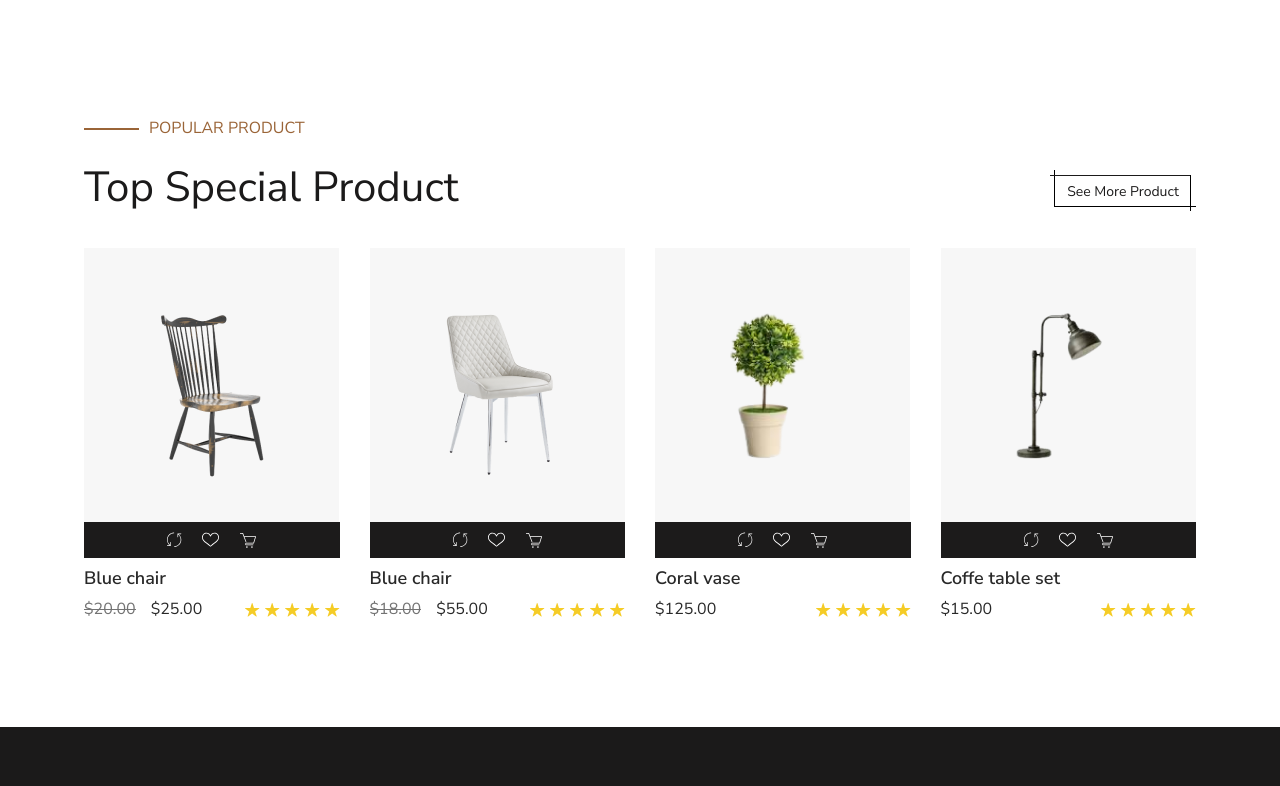
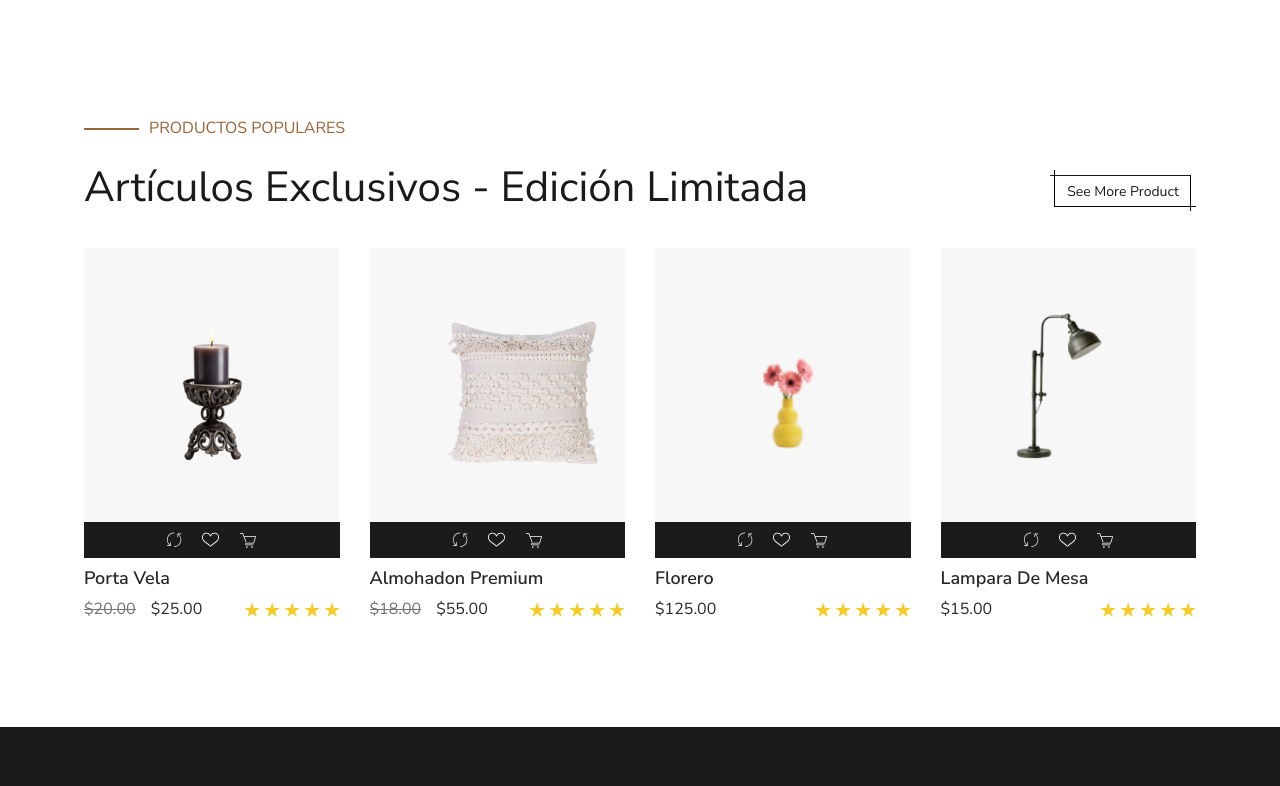
Before and after one commit to tiagooo0/Landing, a website: page index.html in a window 1280 px wide. Shown: the part 2835-3621 px from the top of the page. Drawn offline with Linux system fonts and the light colour scheme; files whose address does not match are found by name.

Commit message:
cambio productos

```diff
--- a/index.html
+++ b/index.html
@@ -965,9 +965,9 @@
         <!-- product -->
         <section class="section__product">
     <div class="product__container">
-        <div class="product__category category">POPULAR PRODUCT</div>
+        <div class="product__category category">PRODUCTOS POPULARES</div>
         <div class="product__info">
-            <h2 class="product__title">Top Special Product</h2>
+            <h2 class="product__title">Artículos Exclusivos - Edición Limitada</h2>
             <div class="product__button button">
             <a href="#" class="product__btn btn btn-product">See More Product</a>
         </div>
@@ -975,7 +975,7 @@
         <div class="tabs__content-row">
             <article class="tabs__content-column">
              <a href="#" class="tabs__content-picture">
-                <img src="img/professional/image08.png" class="product-image" alt="image">
+                <img src="img/Moca/porta-removebg-preview (1).png" class="product-image" alt="image">
              </a>
              <div class="tabs__content-buy">
                 <div class="tabs__content-icons">
@@ -984,7 +984,7 @@
                     <button class="tabs__content-link add-to-cart" ><img src="img/professional/Group03.svg" alt="icon" class="tabs__content-icon"></button>
                 </div>
              </div>
-              <a href="#" class="tabs__content-name">Blue chair</a>
+              <a href="#" class="tabs__content-name">Porta Vela</a>
               <a href="#" class="tabs__content-pricing">
                 <div class="tabs__content-price">
                     <div class="tabs__content-oldPrice">
@@ -1003,7 +1003,7 @@
             </article>
             <article class="tabs__content-column">
                 <a href="#" class="tabs__content-picture">
-                   <img src="img/professional/image07.png" class="product-image" alt="image">
+                   <img src="img/Moca/almohadm.png" width="150%" class="product-image" alt="image">
                 </a>
                 <div class="tabs__content-buy">
                     <div class="tabs__content-icons">
@@ -1012,7 +1012,7 @@
                         <button class="tabs__content-link add-to-cart" ><img src="img/professional/Group03.svg" alt="icon" class="tabs__content-icon"></button>
                     </div>
                 </div>
-                 <a href="#" class="tabs__content-name">Blue chair</a>
+                 <a href="#" class="tabs__content-name">Almohadon Premium</a>
                  <a href="#" class="tabs__content-pricing">
                    <div class="tabs__content-price">
                        <div class="tabs__content-oldPrice">
@@ -1031,7 +1031,7 @@
                 </article>
             <article class="tabs__content-column">
                 <a href="#" class="tabs__content-picture">
-                   <img src="img/professional/image06.png" class="product-image" alt="image">
+                   <img src="img/Moca/ambarlimonflorero-removebg-preview (1).png" width="110%" class="product-image" alt="image">
                 </a>
                 <div class="tabs__content-buy">
                     <div class="tabs__content-icons">
@@ -1040,7 +1040,7 @@
                         <button class="tabs__content-link add-to-cart" ><img src="img/professional/Group03.svg" alt="icon" class="tabs__content-icon"></button>
                     </div>
                 </div>
-                 <a href="#" class="tabs__content-name">Coral vase</a>
+                 <a href="#" class="tabs__content-name">Florero</a>
                  <a href="#" class="tabs__content-pricing">
                    <div class="tabs__content-price">
 
@@ -1066,7 +1066,7 @@
                         <button class="tabs__content-link add-to-cart" ><img src="img/professional/Group03.svg" alt="icon" class="tabs__content-icon"></button>
                     </div>
                 </div>
-                 <a href="#" class="tabs__content-name">Coffe table set</a>
+                 <a href="#" class="tabs__content-name">Lampara De Mesa</a>
                  <a href="#" class="tabs__content-pricing">
                    <div class="tabs__content-price">
                        <div class="tabs__content-newPrice product-price">$15.00</div>
```
Also changed, not shown: img/Moca/ambarlimonflorero-removebg-preview (1).png (added), img/Moca/porta-removebg-preview (1).png (added).
